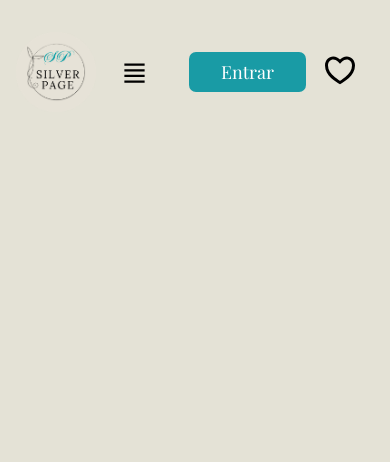
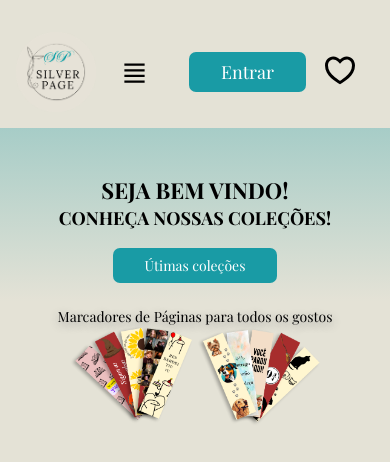
Before and after one commit to Douglas4242/silverpage, a React (Vite) app in the folder frontend/: page / in a window 390 px wide. Shown: the top 462 px of the page. Built offline with nearby package versions, Linux system fonts and the light colour scheme; a web font is replaced by a local one.

Commit message:
Hero section update

```diff
--- a/frontend/src/components/hero/Hero.jsx
+++ b/frontend/src/components/hero/Hero.jsx
@@ -1,13 +1,20 @@
 import React from 'react'
 import './hero.css'
+import markersShowcase from '../assets/Markers_showcase.png'
 
 const hero = () => {
     return (
-        <div className='hero'>
-            <div className="hero-lef">
-                <h2></h2>
+        <div className='sp__hero section__padding'>
+            <div className="sp__hero-left">
+                <h2>SEJA BEM VINDO!</h2>
+                <h3>CONHEÇA NOSSAS COLEÇÕES!</h3>
+                <button type='button'>Útimas coleções</button>
             </div>
-            <div className="hero-right">
+            <div className="sp__hero-right">
+                <div className='sp__hero-right_text'>
+                    <p>Marcadores de Páginas para todos os gostos</p>
+                </div>
+                <img src={markersShowcase} />
 
             </div>
         </div>
--- a/frontend/src/components/hero/hero.css
+++ b/frontend/src/components/hero/hero.css
@@ -0,0 +1,174 @@
+.sp__hero {
+    background: linear-gradient(180deg, rgba(25, 155, 165, 0.3) 0%, rgba(228, 226, 214, 1) 50%);
+    display: flex;
+    justify-content: center;
+    align-items: center;
+}
+
+.sp__hero-left {
+    flex: 1;
+    display: flex;
+    flex-direction: column;
+    align-items: center;
+    text-align: end;
+}
+
+.sp__hero-left h2 {
+    font-family: var(--font-family);
+    color: black;
+    font-size: 36px;
+    line-height: 40px;
+}
+
+.sp__hero-left h3 {
+    font-family: var(--font-family);
+    color: black;
+    font-size: 28px;
+    line-height: 40px;
+}
+
+.sp__hero-left button {
+    max-width: 300px;
+    border: none;
+    outline: none;
+    background-color: var(--color-button);
+    padding: 0.5rem 2rem;
+    border-radius: 7px;
+    font-family: var(--font-family);
+    font-size: 18px;
+    color: white;
+    cursor: pointer;
+    margin-top: 3rem;
+    transition-duration: 0.5s;
+}
+
+.sp__hero-left button:hover {
+    background-color: var(--color-button-selected);
+    color: black;
+    box-shadow: 5px 5px 10px 2px rgb(85, 85, 85);
+    transform: translateY(-5px);
+    transition-duration: 0.3s;
+}
+
+.sp__hero-right {
+    flex: 1;
+    display: flex;
+    flex-direction: column;
+    align-items: flex-start;
+    justify-content: center;
+}
+
+.sp__hero-right_text {
+    width: 100%;
+    display: flex;
+    justify-content: center;
+}
+
+
+.sp__hero-right p {
+    font-family: var(--font-family);
+    color: black;
+    font-size: 20px;
+    text-shadow: 0px 3px 10px rgb(142, 141, 141);
+
+}
+
+.sp__hero-right img {
+    height: 300px;
+    width: 750px;
+}
+
+@media screen and (max-width: 1366px) {
+    .sp__hero-left {
+        align-items: flex-end;
+    }
+
+    .sp__hero-right {
+        align-items: center;
+    }
+}
+
+@media screen and (max-width: 1150px) {
+
+    .sp__hero {
+        padding: 3rem !important;
+    }
+
+    .sp__hero-left {
+        align-items: center;
+        text-align: center;
+    }
+
+    .sp__hero-left h2 {
+        font-size: 28px;
+        line-height: 32px;
+    }
+
+    .sp__hero-left h3 {
+        line-height: 32px;
+        font-size: 24px;
+    }
+
+    .sp__hero-left button {
+        margin-top: 1rem;
+        font-size: 14px;
+    }
+
+
+    .sp__hero-right img {
+        height: 200px;
+        width: 500px;
+    }
+}
+
+@media screen and (max-width: 750px) {
+    .sp__hero {
+
+        padding: 4rem 8rem 4rem 6rem !important;
+        flex-direction: row;
+        flex-wrap: wrap
+    }
+
+    .sp__hero-right p {
+        margin-top: 1.5rem;
+    }
+}
+
+@media screen and (max-width: 560px) {
+    .sp__hero {
+        padding: 3rem !important;
+    }
+
+    .sp__hero-right p {
+        font-size: 18px;
+    }
+
+    .sp__hero-right img {
+        height: 150px;
+        width: 375px;
+    }
+}
+
+
+
+@media screen and (max-width: 450px) {
+    .sp__hero-left h2 {
+        font-size: 22px;
+        line-height: 28px;
+    }
+
+    .sp__hero-left h3 {
+        line-height: 28px;
+        font-size: 18px;
+    }
+
+    .sp__hero-right img {
+        height: 100px;
+        width: 250px;
+    }
+
+    .sp__hero-right p {
+        font-size: 14px;
+        text-align: center;
+    }
+}
```
Also changed, not shown: frontend/src/components/assets/Markers_showcase.png (added).
